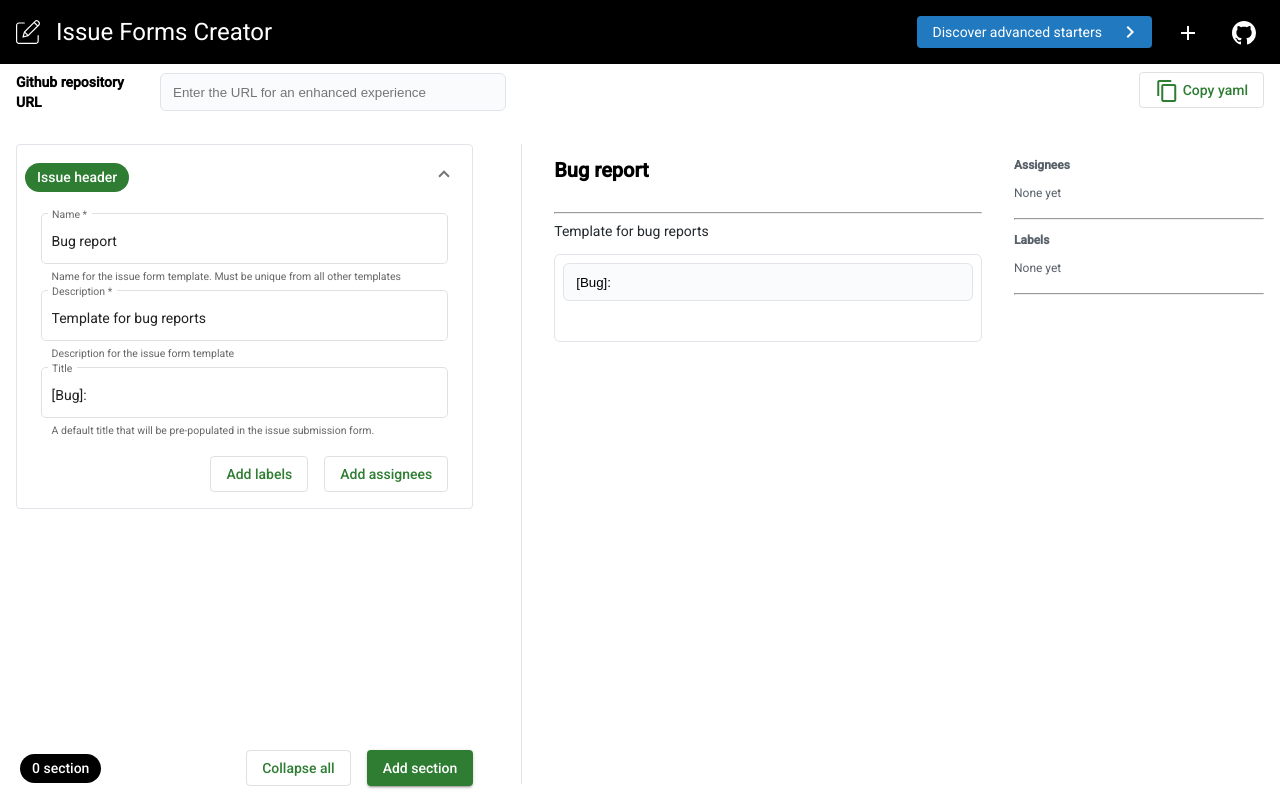
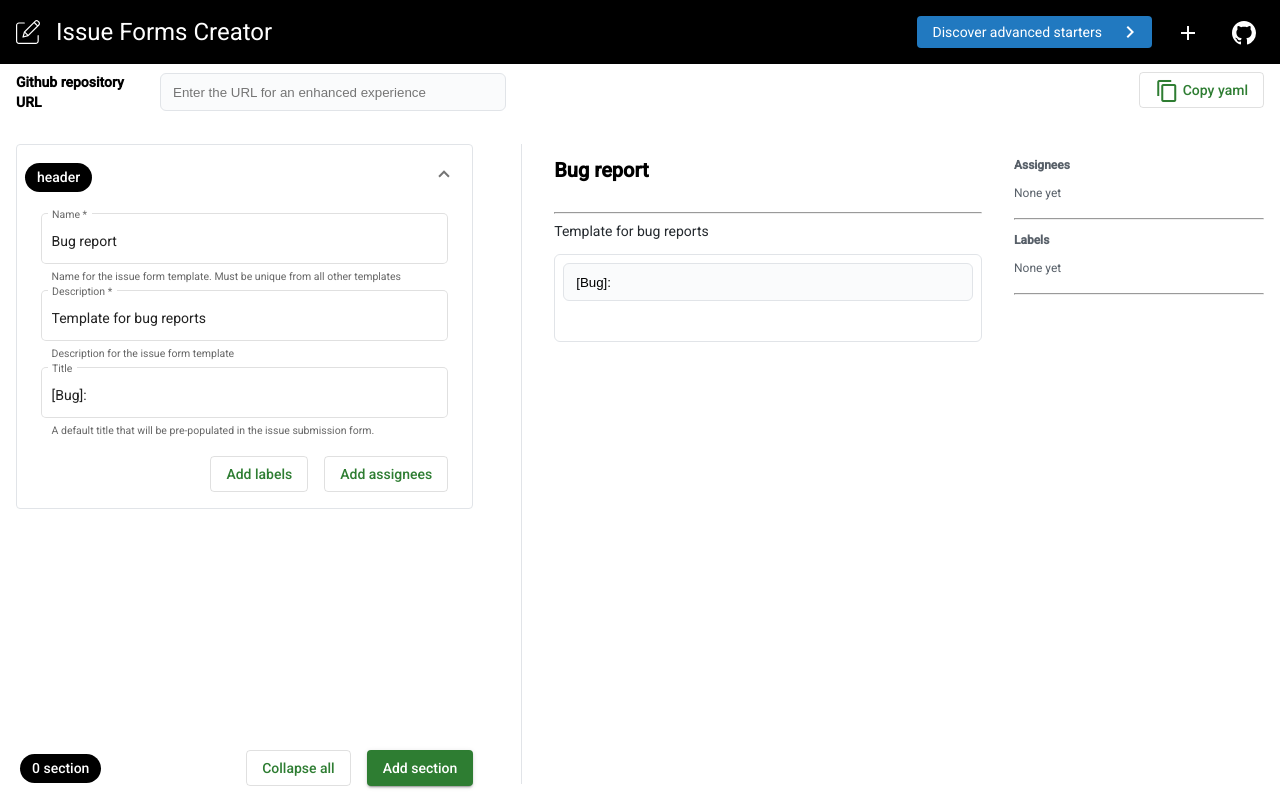
Before and after one commit to kerhub/issue-forms-creator, an Angular app: page /new in a window 1280 px wide. Built offline with nearby package versions, Linux system fonts and the light colour scheme.

Commit message:
refactor: update header creator style

```diff
--- a/src/app/features/issue-creator/issue-creator.component.html
+++ b/src/app/features/issue-creator/issue-creator.component.html
@@ -4,7 +4,7 @@
       <mat-expansion-panel #headerPanel="matExpansionPanel">
         <mat-expansion-panel-header>
           <mat-panel-title class="panel-type-container">
-            <article class="chip">Issue header</article>
+            <article class="chip generic-chip">header</article>
           </mat-panel-title>
           <mat-panel-description>
             <ng-container *ngIf="!headerPanel.expanded && isTopInvalid">
@@ -81,7 +81,7 @@
   </form>
 </section>
 <section class="bottom-toolbar">
-  <article class="chip chip-recap">
+  <article class="chip generic-chip">
     {{ form.value.body.length }} section{{ form.value.body.length > 1 ? 's' : '' }}
   </article>
   <section class="bottom-toolbar-actions">
--- a/src/app/features/issue-creator/issue-creator.component.scss
+++ b/src/app/features/issue-creator/issue-creator.component.scss
@@ -47,6 +47,6 @@
   flex-basis: 100px;
 }
 
-.chip-recap {
+.generic-chip {
   background-color: #000;
 }
```
